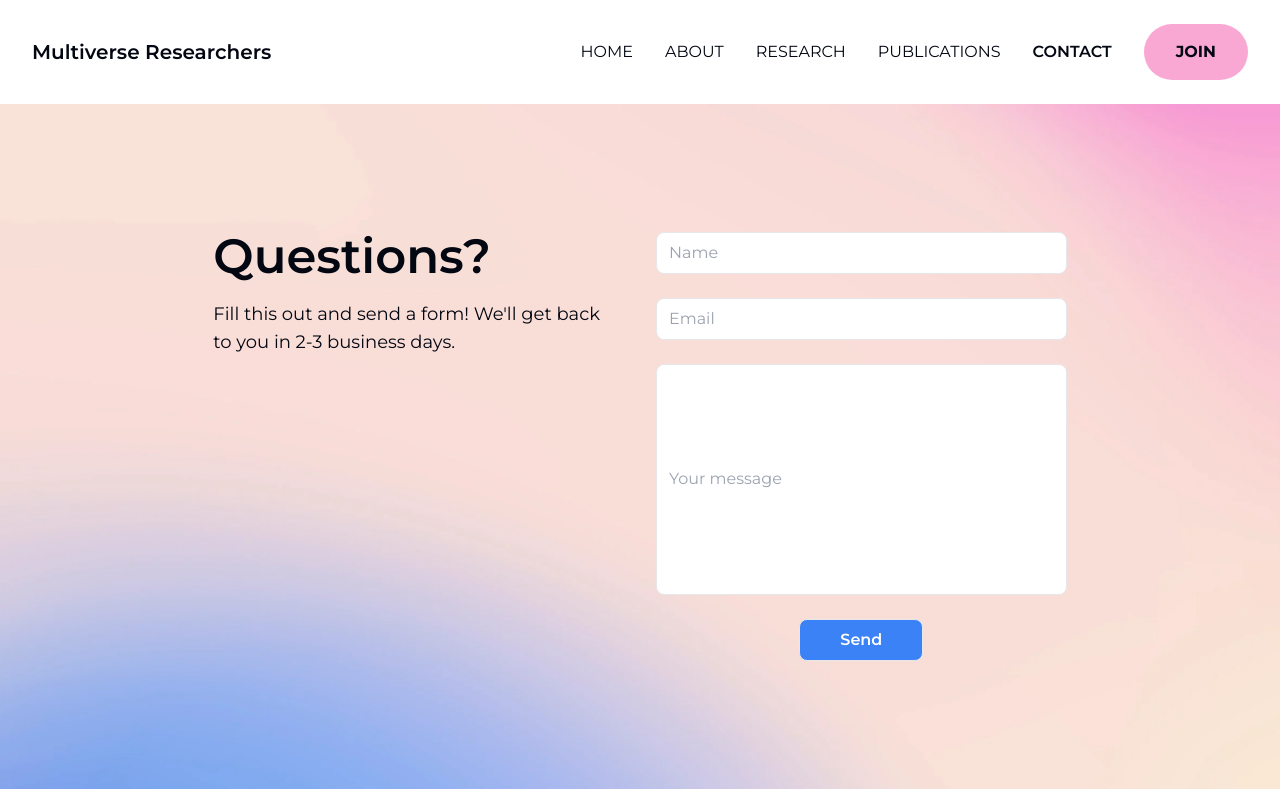
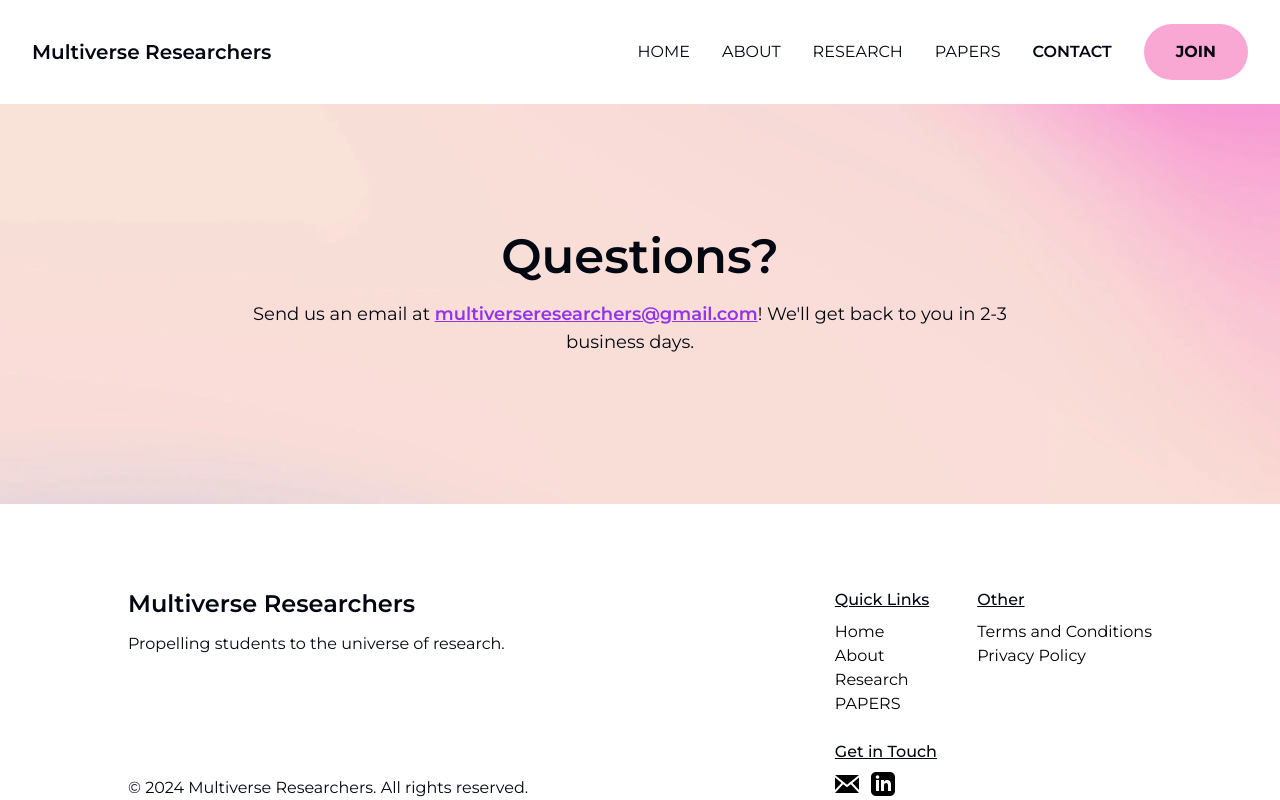
Before and after one commit to multiverseresearchers/multiverse-researchers, a React (Vite) app: page /contact in a window 1280 px wide. Shown: the top 800 px of the page. Built offline with nearby package versions, Linux system fonts and the light colour scheme.

Commit message:
minor updates to contact form, papers tab, and footer

```diff
--- a/src/App.tsx
+++ b/src/App.tsx
@@ -18,7 +18,7 @@ function App() {
 						<Route path='/' element={<Home />}></Route>
 						<Route path='/about' element={<About />}></Route>
 						<Route path='/research' element={<Research />}></Route>
-						<Route path='/publications' element={<Publications />}></Route>
+						<Route path='/papers' element={<Publications />}></Route>
 						<Route path='/contact' element={<Contact />}></Route>
 
                         <Route path="/research/:link" element={<ResearchPage />} />
--- a/src/components/contact/Contact.tsx
+++ b/src/components/contact/Contact.tsx
@@ -1,6 +1,5 @@
 import './Contact.css'
 import CSS from "csstype";
-import { Input } from "@material-tailwind/react";
 
 const Contact = () => {
 
@@ -11,40 +10,14 @@ const Contact = () => {
 
     return (
         <div className="bg-[url('/imgs/filler/Background.png')]" style={backgroundWrapping}>
-            <div className='m-auto md:w-4/5 lg:w-2/3 flex flex-col px-16 md:px-0 md:flex-row w-full text-center md:text-left md:gap-8 py-16 md:py-32 justify-evenly'>
-                <div className="w-full items-start">
+            <div className='m-auto md:w-4/5 lg:w-2/3 flex flex-col px-16 md:px-0 md:flex-row w-full text-center md:text-center md:gap-8 py-16 md:py-32 justify-evenly'>
+                <div className="w-full items-center">
                     <span className="font-semibold text-xl sm:text-3xl md:text-4xl lg:text-5xl">
                         Questions?
                     </span>
                     <div className="sm:text-md md:text-md lg:text-lg ml-0 m-5">
-                        Fill this out and send a form! We'll get back to you in 2-3 business days.
+                        Send us an email at <a className='text-purple-600 underline font-semibold' href="mailto:multiverseresearchers@gmail.com">multiverseresearchers@gmail.com</a>! We'll get back to you in 2-3 business days.
                     </div>
-                </div>
-                <div className="w-full flex flex-col items-center gap-6">
-                    <Input
-                        placeholder='Name'
-                        crossOrigin={undefined}
-                        onPointerEnterCapture={undefined}
-                        onPointerLeaveCapture={undefined}
-                        className="focus:outline-none px-3 py-2 focus:ring-2 focus:ring-purple-500 rounded-lg"
-                    />
-
-                    <Input
-                        placeholder='Email'
-                        crossOrigin={undefined}
-                        onPointerEnterCapture={undefined}
-                        onPointerLeaveCapture={undefined}
-                        className="focus:outline-none px-3 py-2 focus:ring-2 focus:ring-purple-500 rounded-lg"
-                    />
-
-                    <Input
-                        placeholder='Your message'
-                        crossOrigin={undefined}
-                        onPointerEnterCapture={undefined}
-                        onPointerLeaveCapture={undefined}
-                        className="focus:outline-none px-3 py-2 aspect-video focus:ring-2 focus:ring-purple-500 rounded-lg"
-                    />
-                    <a className='transition-colors duration-200 border rounded-lg hover:border-blue-500 hover:bg-gray-100 hover:text-blue-500 bg-blue-500 text-white px-10 py-2 text-center font-semibold' href="mailto:multiverseresearchers@gmail.com">Send</a>
                 </div>
             </div>
         </div>
--- a/src/components/footer/Footer.tsx
+++ b/src/components/footer/Footer.tsx
@@ -18,7 +18,7 @@ const Footer = () => {
                     <Link to='/' className='text-black transition-colors duration-300 ease-in-out hover:text-cyan-500'>Home</Link>
                     <Link to='/about' className='text-black transition-colors duration-300 ease-in-out hover:text-cyan-500'>About</Link>
                     <Link to='/research' className='text-black transition-colors duration-300 ease-in-out hover:text-cyan-500'>Research</Link>
-                    <Link to='/publications' className='text-black transition-colors duration-300 ease-in-out hover:text-cyan-500'>Publications</Link>
+                    <Link to='/papers' className='text-black transition-colors duration-300 ease-in-out hover:text-cyan-500'>PAPERS</Link>
                 </div>
                 <div className='flex flex-col'>
                     <p className='font-medium underline pb-2'>Other</p>
@@ -30,9 +30,9 @@ const Footer = () => {
                 <p className='font-medium underline pb-2'>Get in Touch</p>
                 <div className='flex flex-row gap-3 pb-4'>
                     <a href="mailto:multiverseresearchers@gmail.com" target='_blank'><svg className='fill-black hover:fill-blue-500 transition-colors duration-300' xmlns="http://www.w3.org/2000/svg" width="24" height="24" viewBox="0 0 24 24"><path d="M12 12.713l-11.985-9.713h23.971l-11.986 9.713zm-5.425-1.822l-6.575-5.329v12.501l6.575-7.172zm10.85 0l6.575 7.172v-12.501l-6.575 5.329zm-1.557 1.261l-3.868 3.135-3.868-3.135-8.11 8.848h23.956l-8.11-8.848z"/></svg></a>
-                    <a href="https://discord.com/invite/PRpxZ6UBNN" target='_blank'><svg xmlns="http://www.w3.org/2000/svg" width="24" height="24" className="fill-black hover:fill-blue-500 transition-colors duration-300" viewBox="0 0 16 16"> <path d="M13.545 2.907a13.227 13.227 0 0 0-3.257-1.011.05.05 0 0 0-.052.025c-.141.25-.297.577-.406.833a12.19 12.19 0 0 0-3.658 0 8.258 8.258 0 0 0-.412-.833.051.051 0 0 0-.052-.025c-1.125.194-2.22.534-3.257 1.011a.041.041 0 0 0-.021.018C.356 6.024-.213 9.047.066 12.032c.001.014.01.028.021.037a13.276 13.276 0 0 0 3.995 2.02.05.05 0 0 0 .056-.019c.308-.42.582-.863.818-1.329a.05.05 0 0 0-.01-.059.051.051 0 0 0-.018-.011 8.875 8.875 0 0 1-1.248-.595.05.05 0 0 1-.02-.066.051.051 0 0 1 .015-.019c.084-.063.168-.129.248-.195a.05.05 0 0 1 .051-.007c2.619 1.196 5.454 1.196 8.041 0a.052.052 0 0 1 .053.007c.08.066.164.132.248.195a.051.051 0 0 1-.004.085 8.254 8.254 0 0 1-1.249.594.05.05 0 0 0-.03.03.052.052 0 0 0 .003.041c.24.465.515.909.817 1.329a.05.05 0 0 0 .056.019 13.235 13.235 0 0 0 4.001-2.02.049.049 0 0 0 .021-.037c.334-3.451-.559-6.449-2.366-9.106a.034.034 0 0 0-.02-.019Zm-8.198 7.307c-.789 0-1.438-.724-1.438-1.612 0-.889.637-1.613 1.438-1.613.807 0 1.45.73 1.438 1.613 0 .888-.637 1.612-1.438 1.612Zm5.316 0c-.788 0-1.438-.724-1.438-1.612 0-.889.637-1.613 1.438-1.613.807 0 1.451.73 1.438 1.613 0 .888-.631 1.612-1.438 1.612Z"></path></svg></a>
+                    {/* <a href="https://discord.com/invite/PRpxZ6UBNN" target='_blank'><svg xmlns="http://www.w3.org/2000/svg" width="24" height="24" className="fill-black hover:fill-blue-500 transition-colors duration-300" viewBox="0 0 16 16"> <path d="M13.545 2.907a13.227 13.227 0 0 0-3.257-1.011.05.05 0 0 0-.052.025c-.141.25-.297.577-.406.833a12.19 12.19 0 0 0-3.658 0 8.258 8.258 0 0 0-.412-.833.051.051 0 0 0-.052-.025c-1.125.194-2.22.534-3.257 1.011a.041.041 0 0 0-.021.018C.356 6.024-.213 9.047.066 12.032c.001.014.01.028.021.037a13.276 13.276 0 0 0 3.995 2.02.05.05 0 0 0 .056-.019c.308-.42.582-.863.818-1.329a.05.05 0 0 0-.01-.059.051.051 0 0 0-.018-.011 8.875 8.875 0 0 1-1.248-.595.05.05 0 0 1-.02-.066.051.051 0 0 1 .015-.019c.084-.063.168-.129.248-.195a.05.05 0 0 1 .051-.007c2.619 1.196 5.454 1.196 8.041 0a.052.052 0 0 1 .053.007c.08.066.164.132.248.195a.051.051 0 0 1-.004.085 8.254 8.254 0 0 1-1.249.594.05.05 0 0 0-.03.03.052.052 0 0 0 .003.041c.24.465.515.909.817 1.329a.05.05 0 0 0 .056.019 13.235 13.235 0 0 0 4.001-2.02.049.049 0 0 0 .021-.037c.334-3.451-.559-6.449-2.366-9.106a.034.034 0 0 0-.02-.019Zm-8.198 7.307c-.789 0-1.438-.724-1.438-1.612 0-.889.637-1.613 1.438-1.613.807 0 1.45.73 1.438 1.613 0 .888-.637 1.612-1.438 1.612Zm5.316 0c-.788 0-1.438-.724-1.438-1.612 0-.889.637-1.613 1.438-1.613.807 0 1.451.73 1.438 1.613 0 .888-.631 1.612-1.438 1.612Z"></path></svg></a> */}
                     <a href="https://www.linkedin.com/in/multiverse-researchers-681657313/" target='_blank'><svg className='fill-black hover:fill-blue-500 transition-colors duration-300' xmlns="http://www.w3.org/2000/svg" width="24" height="24" viewBox="0 0 24 24"><path d="M19 0h-14c-2.761 0-5 2.239-5 5v14c0 2.761 2.239 5 5 5h14c2.762 0 5-2.239 5-5v-14c0-2.761-2.238-5-5-5zm-11 19h-3v-11h3v11zm-1.5-12.268c-.966 0-1.75-.79-1.75-1.764s.784-1.764 1.75-1.764 1.75.79 1.75 1.764-.783 1.764-1.75 1.764zm13.5 12.268h-3v-5.604c0-3.368-4-3.113-4 0v5.604h-3v-11h3v1.765c1.396-2.586 7-2.777 7 2.476v6.759z"/></svg></a>
-                    <a href="https://www.instagram.com/multiverse.researchers/" target='_blank'><svg className='fill-black hover:fill-blue-500 transition-colors duration-300' xmlns="http://www.w3.org/2000/svg" width="24" height="24" viewBox="0 0 24 24"><path d="M12 2.163c3.204 0 3.584.012 4.85.07 3.252.148 4.771 1.691 4.919 4.919.058 1.265.069 1.645.069 4.849 0 3.205-.012 3.584-.069 4.849-.149 3.225-1.664 4.771-4.919 4.919-1.266.058-1.644.07-4.85.07-3.204 0-3.584-.012-4.849-.07-3.26-.149-4.771-1.699-4.919-4.92-.058-1.265-.07-1.644-.07-4.849 0-3.204.013-3.583.07-4.849.149-3.227 1.664-4.771 4.919-4.919 1.266-.057 1.645-.069 4.849-.069zm0-2.163c-3.259 0-3.667.014-4.947.072-4.358.2-6.78 2.618-6.98 6.98-.059 1.281-.073 1.689-.073 4.948 0 3.259.014 3.668.072 4.948.2 4.358 2.618 6.78 6.98 6.98 1.281.058 1.689.072 4.948.072 3.259 0 3.668-.014 4.948-.072 4.354-.2 6.782-2.618 6.979-6.98.059-1.28.073-1.689.073-4.948 0-3.259-.014-3.667-.072-4.947-.196-4.354-2.617-6.78-6.979-6.98-1.281-.059-1.69-.073-4.949-.073zm0 5.838c-3.403 0-6.162 2.759-6.162 6.162s2.759 6.163 6.162 6.163 6.162-2.759 6.162-6.163c0-3.403-2.759-6.162-6.162-6.162zm0 10.162c-2.209 0-4-1.79-4-4 0-2.209 1.791-4 4-4s4 1.791 4 4c0 2.21-1.791 4-4 4zm6.406-11.845c-.796 0-1.441.645-1.441 1.44s.645 1.44 1.441 1.44c.795 0 1.439-.645 1.439-1.44s-.644-1.44-1.439-1.44z"/></svg></a>
+                    {/* <a href="https://www.instagram.com/multiverse.researchers/" target='_blank'><svg className='fill-black hover:fill-blue-500 transition-colors duration-300' xmlns="http://www.w3.org/2000/svg" width="24" height="24" viewBox="0 0 24 24"><path d="M12 2.163c3.204 0 3.584.012 4.85.07 3.252.148 4.771 1.691 4.919 4.919.058 1.265.069 1.645.069 4.849 0 3.205-.012 3.584-.069 4.849-.149 3.225-1.664 4.771-4.919 4.919-1.266.058-1.644.07-4.85.07-3.204 0-3.584-.012-4.849-.07-3.26-.149-4.771-1.699-4.919-4.92-.058-1.265-.07-1.644-.07-4.849 0-3.204.013-3.583.07-4.849.149-3.227 1.664-4.771 4.919-4.919 1.266-.057 1.645-.069 4.849-.069zm0-2.163c-3.259 0-3.667.014-4.947.072-4.358.2-6.78 2.618-6.98 6.98-.059 1.281-.073 1.689-.073 4.948 0 3.259.014 3.668.072 4.948.2 4.358 2.618 6.78 6.98 6.98 1.281.058 1.689.072 4.948.072 3.259 0 3.668-.014 4.948-.072 4.354-.2 6.782-2.618 6.979-6.98.059-1.28.073-1.689.073-4.948 0-3.259-.014-3.667-.072-4.947-.196-4.354-2.617-6.78-6.979-6.98-1.281-.059-1.69-.073-4.949-.073zm0 5.838c-3.403 0-6.162 2.759-6.162 6.162s2.759 6.163 6.162 6.163 6.162-2.759 6.162-6.163c0-3.403-2.759-6.162-6.162-6.162zm0 10.162c-2.209 0-4-1.79-4-4 0-2.209 1.791-4 4-4s4 1.791 4 4c0 2.21-1.791 4-4 4zm6.406-11.845c-.796 0-1.441.645-1.441 1.44s.645 1.44 1.441 1.44c.795 0 1.439-.645 1.439-1.44s-.644-1.44-1.439-1.44z"/></svg></a> */}
                 </div>
             </div>
             <p className='md:hidden block'>© 2024 Multiverse Researchers. All rights reserved.</p>
--- a/src/components/home/Home.tsx
+++ b/src/components/home/Home.tsx
@@ -27,7 +27,7 @@ const Home = () => {
 						<TabsTrigger className="text-xs hover:bg-gray-100 focus:bg-gray-100 focus:text-blue-500 focus:font-semibold p-2" value="physics">Physics Circle</TabsTrigger>
 						<TabsTrigger className="text-xs hover:bg-gray-100 focus:bg-gray-100 focus:text-blue-500 focus:font-semibold p-2" value="bio">Biology Circle</TabsTrigger>
 						<TabsTrigger className="text-xs hover:bg-gray-100 focus:bg-gray-100 focus:text-blue-500 focus:font-semibold p-2" value="envisci">Environment Science Circle</TabsTrigger>
-						<TabsTrigger className="text-xs hover:bg-gray-100 focus:bg-gray-100 focus:text-blue-500 focus:font-semibold p-2" value="psych">Psychology Circle</TabsTrigger>
+						{/* <TabsTrigger className="text-xs hover:bg-gray-100 focus:bg-gray-100 focus:text-blue-500 focus:font-semibold p-2" value="psych">Psychology Circle</TabsTrigger> */}
 						<TabsTrigger className="text-xs hover:bg-gray-100 focus:bg-gray-100 focus:text-blue-500 focus:font-semibold p-2" value="compsci">Computer Science Circle</TabsTrigger>
                         <TabsTrigger className="text-xs hover:bg-gray-100 focus:bg-gray-100 focus:text-blue-500 focus:font-semibold p-2" value="econ">Economics Circle</TabsTrigger>
 					</TabsList>
@@ -56,14 +56,14 @@ const Home = () => {
     								image2="/imgs/circles/envisci/heatmap.png"
 							/>
                         </TabsContent>
-						<TabsContent value="psych">
+						{/* <TabsContent value="psych">
                             <CircleSnippet
     								title="The Emotional Effects of Different Types of Music"
     								description={`This experimental study investigates the mechanisms behind the emotional impact of music. We aim to understand how and why sad music induces feelings of sadness and happy music evokes happiness. By analyzing physiological and psychological responses to different types of music, we seek to uncover the underlying processes that drive these emotional reactions. Our findings will contribute to a deeper understanding of the connection between music and emotion.`}
     								image1="/imgs/circles/psych/music-listening.webp"
     								image2="/imgs/circles/psych/music-evoked-emotions.jpg"
 							/>
-                        </TabsContent>
+                        </TabsContent> */}
 						<TabsContent value="compsci">
                             <CircleSnippet
     								title="Ethical Implications of Quantum Mechanics"
--- a/src/components/navbar/Navbar.tsx
+++ b/src/components/navbar/Navbar.tsx
@@ -23,7 +23,7 @@ const Navbar = () => {
                         <NavItem to="/" currentPath={location.pathname}>HOME</NavItem>
     					<NavItem to="/about" currentPath={location.pathname}>ABOUT</NavItem>
     					<NavItem to="/research" currentPath={location.pathname}>RESEARCH</NavItem>
-    					<NavItem to="/publications" currentPath={location.pathname}>PUBLICATIONS</NavItem>
+    					<NavItem to="/papers" currentPath={location.pathname}>PAPERS</NavItem>
     					<NavItem to="/contact" currentPath={location.pathname}>CONTACT</NavItem>
                     </div>
                     <a className='font-bold' href="https://discord.gg/PRpxZ6UBNN" target="_blank"><div className='bg-pink-300 rounded-full py-4 px-8 hover:bg-pink-900 hover:text-white transition-colors duration-300 cursor-pointer'>JOIN</div></a>
--- a/src/components/research/Research.tsx
+++ b/src/components/research/Research.tsx
@@ -26,12 +26,6 @@ const Research = () => {
             content: "Our research addresses water shortages in indigenous communities, urban heat islands impacting vulnerable populations, agricultural challenges in low-income regions, and the correlation between climate change and diseases.",
             link: "environment-science",
             image: "/imgs/circles/envisci/desert.png"
-        },
-        {
-            title: "The Emotional Effects of Different Types of Music",
-            content: "This study explores how music evokes emotions, analyzing why sad music induces sadness and happy music elicits happiness to deepen our understanding of its emotional impact.",
-            link: "psych",
-            image: "/imgs/circles/psych/music-evoked-emotions.jpg"
         },
         {
             title: "Ethical Implications of Quantum Mechanics",
```
